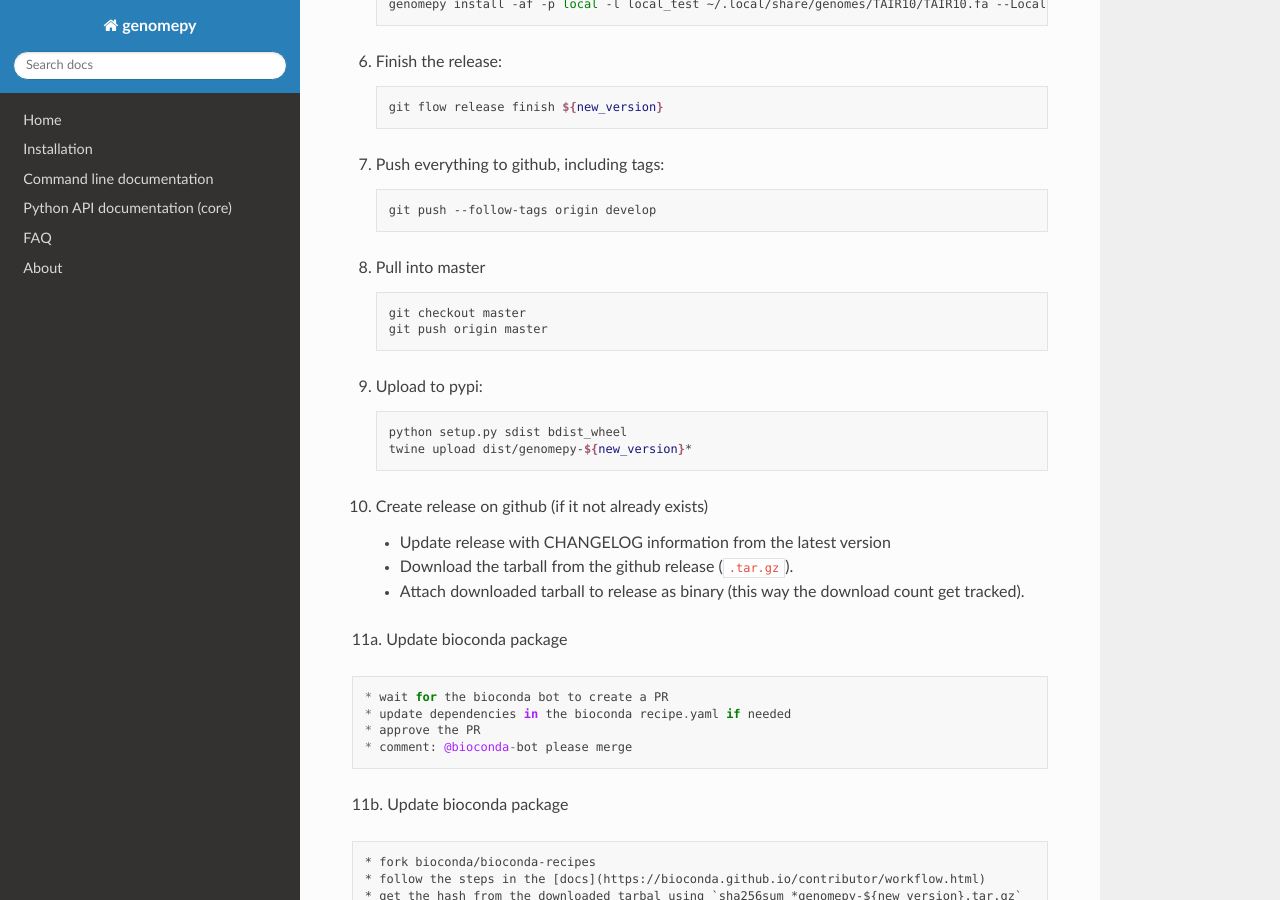
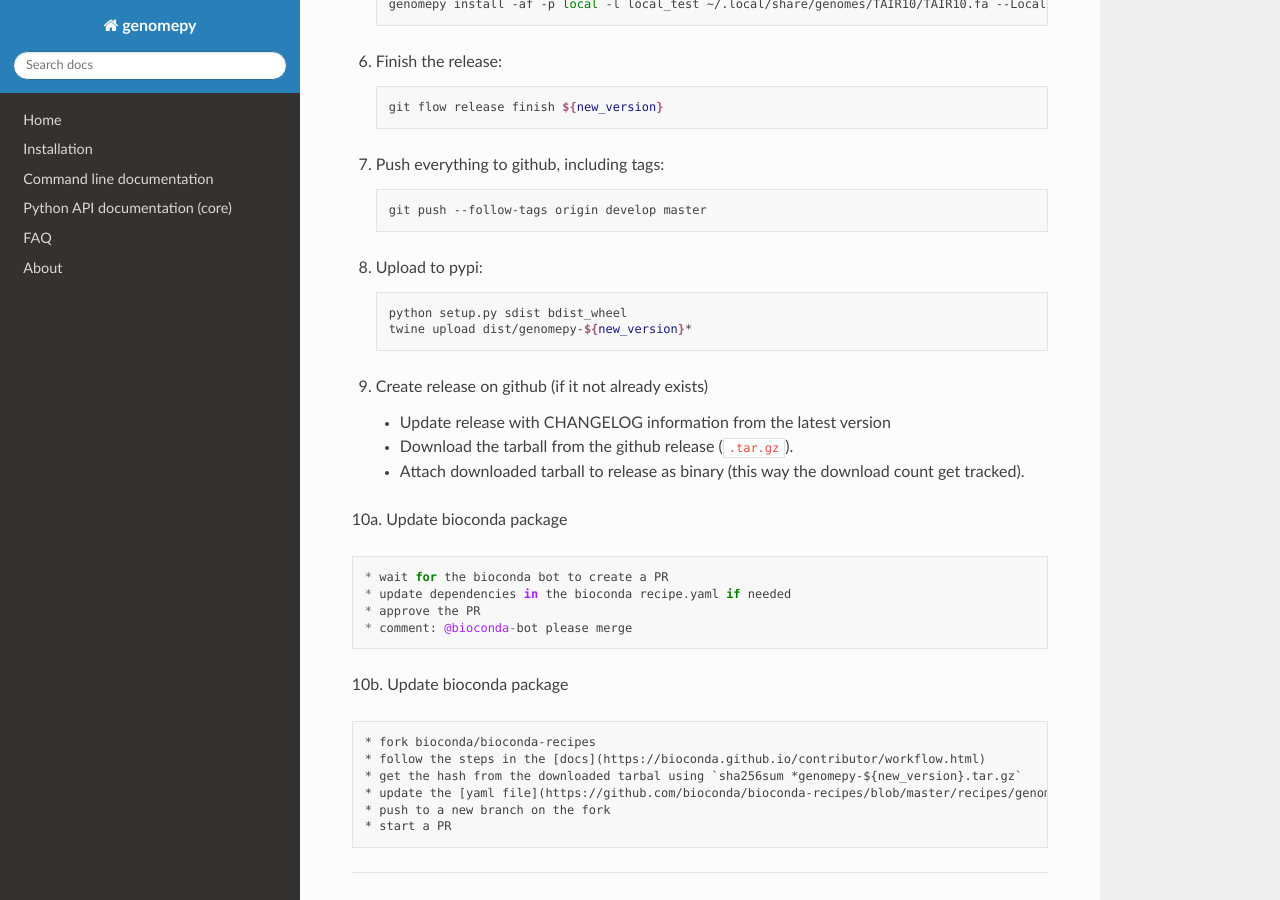
Before and after one commit to vanheeringen-lab/genomepy, a Sphinx documentation site: the page built from docs/release_checklist.md, in a window 1280 px wide and 900 px high, scrolled down 990 px. Built offline with Sphinx 7.4.7 and the Read the Docs theme 2.0.0, drawn with Linux system fonts in a browser that asks for light colours; pages that are not in the unit, such as notebooks, are missing from menus.

Commit message:
update release_checklist

````diff
--- a/docs/release_checklist.md
+++ b/docs/release_checklist.md
@@ -63,37 +63,30 @@
 7. Push everything to github, including tags:
 
     ```shell
-    git push --follow-tags origin develop
+    git push --follow-tags origin develop master
     ```
 
-8. Pull into master
-
-    ```shell
-    git checkout master
-    git push origin master
-    ```
-
-9. Upload to pypi:
+8. Upload to pypi:
 
     ```shell
     python setup.py sdist bdist_wheel
     twine upload dist/genomepy-${new_version}*
     ```
 
-10. Create release on github (if it not already exists)
+9. Create release on github (if it not already exists)
 
     * Update release with CHANGELOG information from the latest version
     * Download the tarball from the github release (`.tar.gz`).
     * Attach downloaded tarball to release as binary (this way the download count get tracked).
 
-11a. Update bioconda package
+10a. Update bioconda package
 
     * wait for the bioconda bot to create a PR
     * update dependencies in the bioconda recipe.yaml if needed
     * approve the PR
     * comment: @bioconda-bot please merge
 
-11b. Update bioconda package
+10b. Update bioconda package
 
     * fork bioconda/bioconda-recipes
     * follow the steps in the [docs](https://bioconda.github.io/contributor/workflow.html)
````
